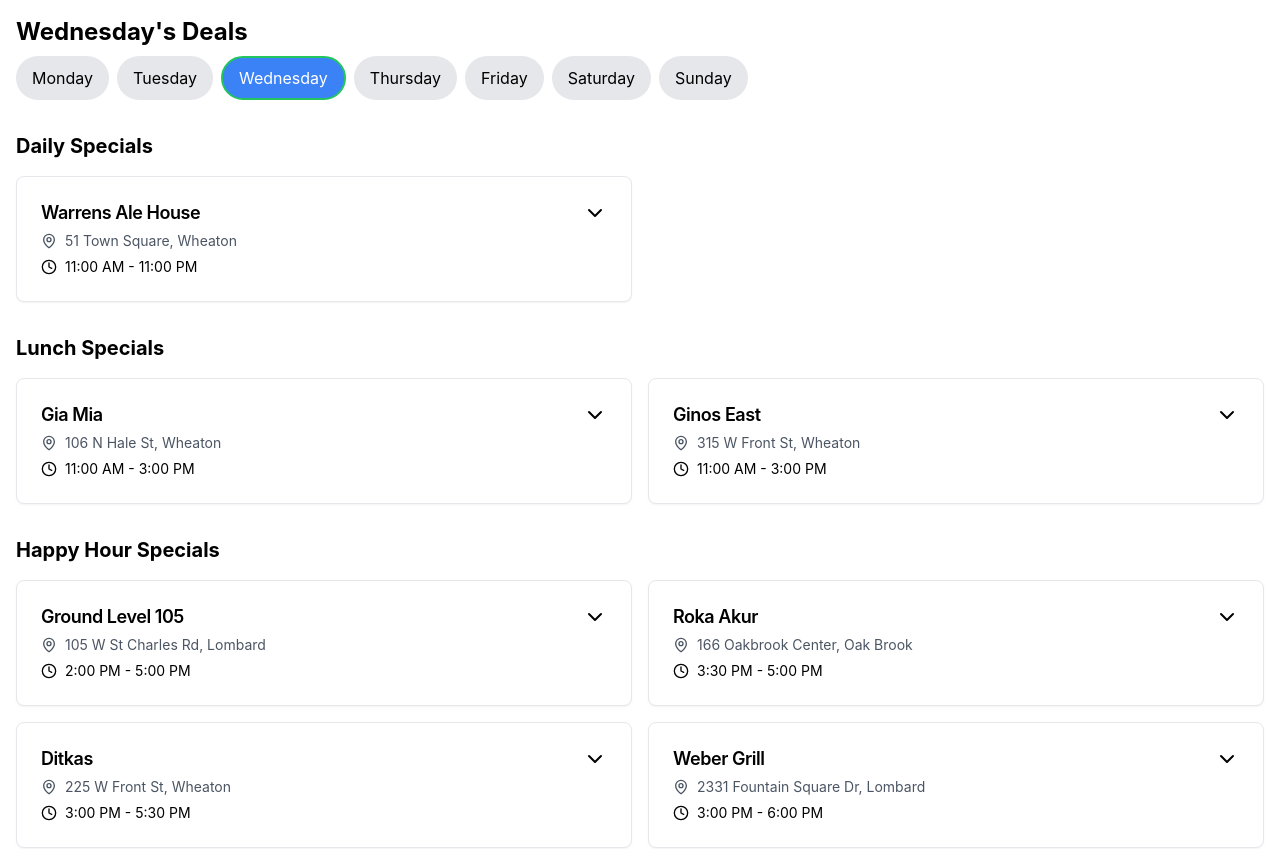
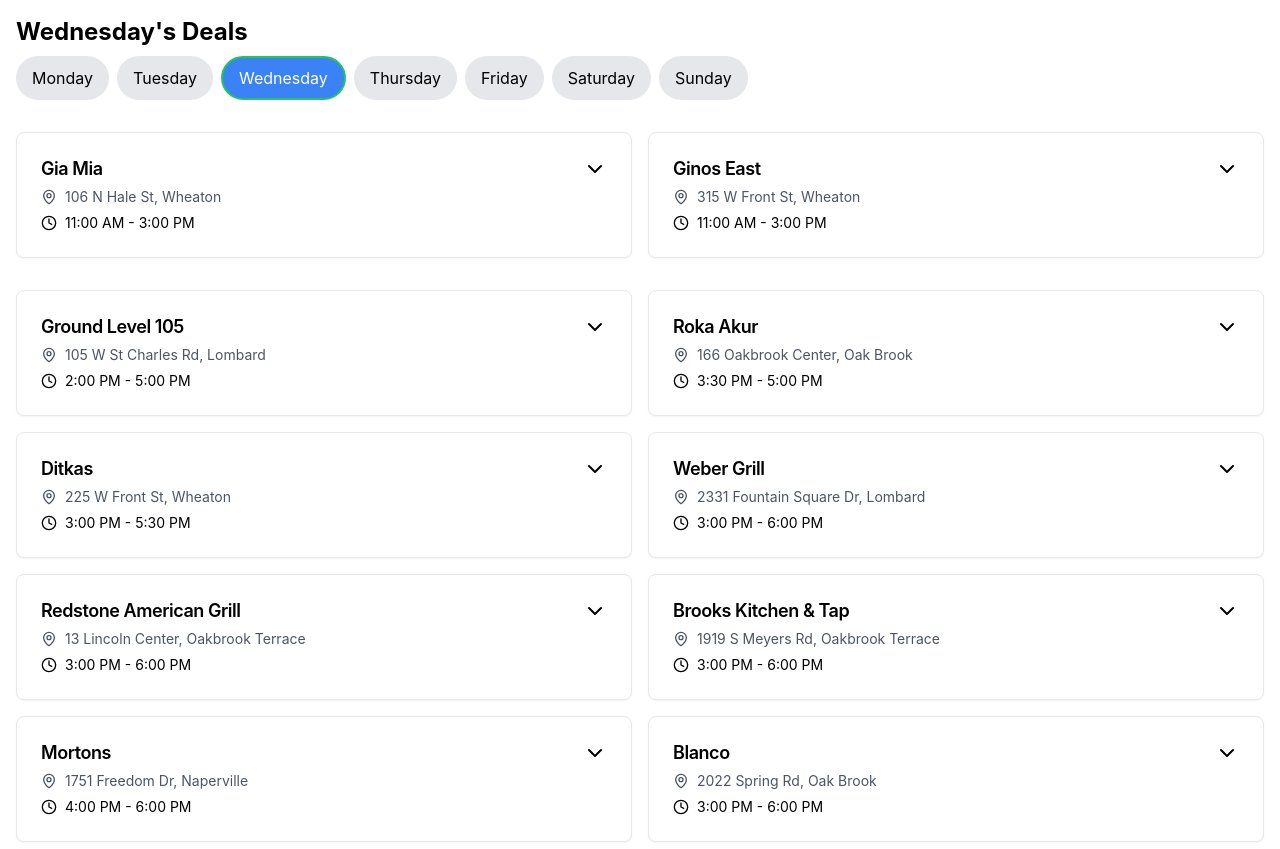
Before and after one commit to tonymoo90/deals, a React (Create React App) app: page / in a window 1280 px wide. Shown: the top 849 px of the page. Built offline with nearby package versions, Linux system fonts and the light colour scheme.

Commit message:
updated data

```diff
--- a/src/components/DailyDeals.jsx
+++ b/src/components/DailyDeals.jsx
@@ -103,7 +103,6 @@
 
     return (
       <div className="mb-8">
-        <h2 className="text-xl font-bold mb-4">{title}</h2>
         <div className="grid grid-cols-1 md:grid-cols-2 gap-4">
           {sectionRestaurants.map((restaurant) => {
             const restaurantSchedule = schedules.find(s =>
--- a/src/data/schedule.json
+++ b/src/data/schedule.json
@@ -11,7 +11,7 @@
    "Name": "Warrens Ale House",
    "Type": "Daily",
    "Category": "All",
-   "Days": "Monday, Tuesday, Wednesday, Thursday, Friday",
+   "Days": "Monday, Tuesday",
    "start": "11:00 AM",
    "end": "11:00 PM"
  },
```
